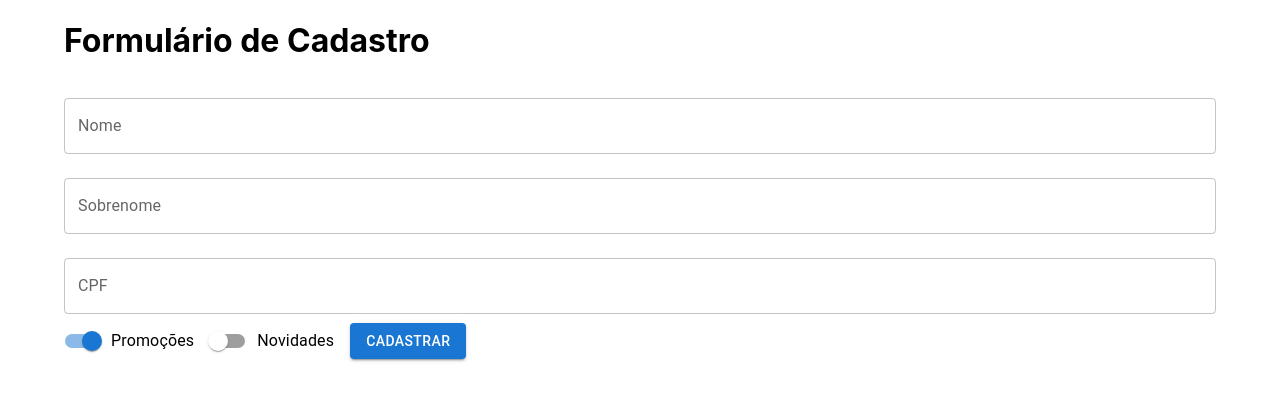
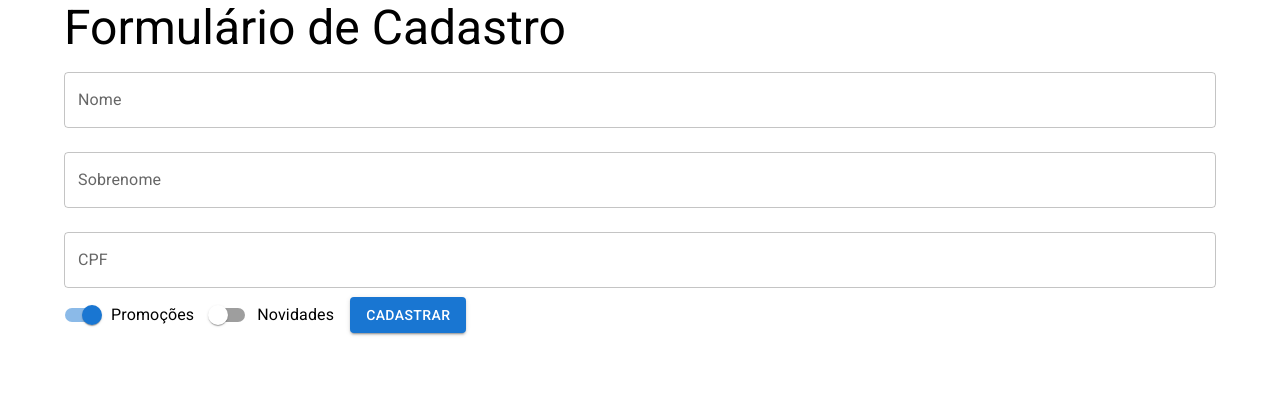
Before and after one commit to Crisleine-Erculano/Formulario, a React (Create React App) app in the folder formulario/: page / in a window 1280 px wide. Shown: the top 400 px of the page. Built offline with nearby package versions, Linux system fonts and the light colour scheme.

Commit message:
Estilizando Título.

```diff
--- a/formulario/package.json
+++ b/formulario/package.json
@@ -5,6 +5,7 @@
   "dependencies": {
     "@emotion/react": "^11.11.0",
     "@emotion/styled": "^11.11.0",
+    "@fontsource/roboto": "^4.5.8",
     "@mui/material": "^5.13.0",
     "@testing-library/jest-dom": "^5.16.5",
     "@testing-library/react": "^13.4.0",
--- a/formulario/src/App.js
+++ b/formulario/src/App.js
@@ -1,13 +1,18 @@
 import React, { Component } from 'react';
 import './App.css';
 import FormularioCadastro from './component/FormularioCadastro/FormularioCadastro';
-import { Container } from '@mui/material';
+import { Container, Typography } from '@mui/material';
+import '@fontsource/roboto/300.css';
+import '@fontsource/roboto/400.css';
+import '@fontsource/roboto/500.css';
+import '@fontsource/roboto/700.css';
+
 
 class App extends Component {
   render() {
     return (
       <Container>
-        <h1>Formulário de Cadastro</h1>
+        <Typography variant="h3" component="h1" aling="center">Formulário de Cadastro</Typography>
         <FormularioCadastro />
       </Container>
 
```
Also changed, not shown: 1 other file (tests, documents, lock files or other folders).
